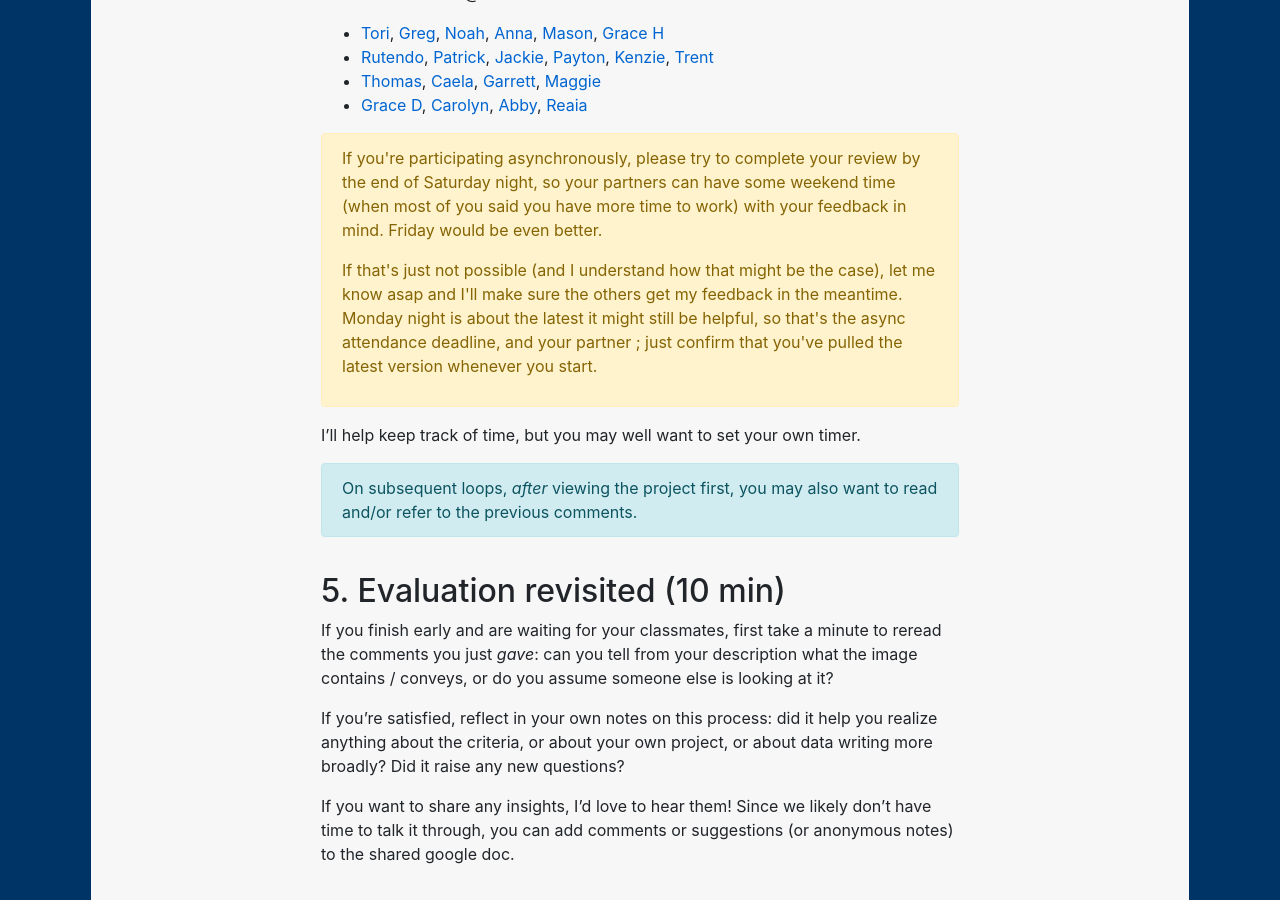
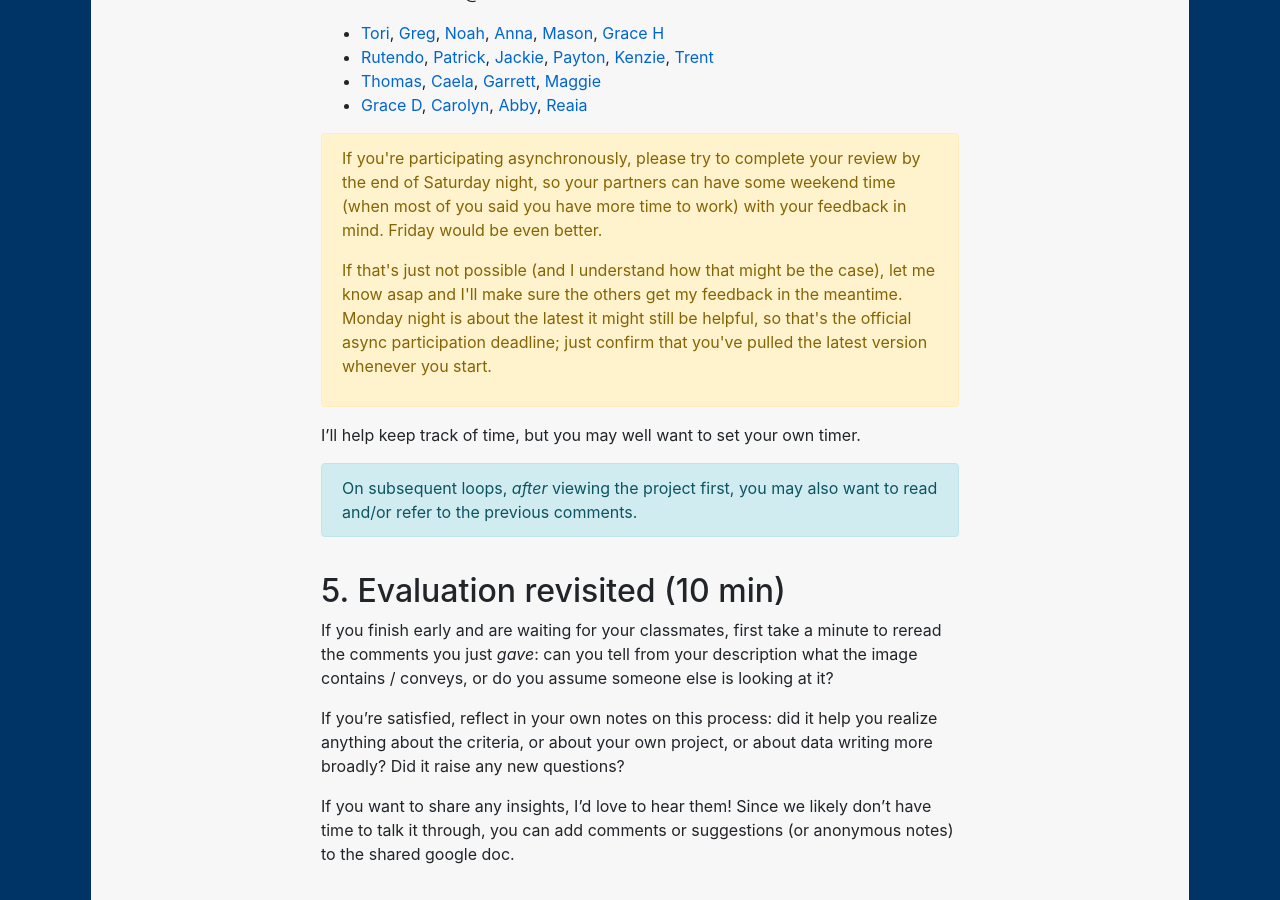
Before and after one commit to benmiller314/cdm2021spring, a Jekyll site: the page built from plans/lesson-13.md, in a window 1280 px wide and 900 px high, scrolled down 4590 px. Built offline with Jekyll 4.4.1, drawn with Linux system fonts in a browser that asks for light colours; our own code applies the rules of GitHub Pages for plain Markdown files.

Commit message:
typo fix

```diff
--- a/plans/lesson-13.md
+++ b/plans/lesson-13.md
@@ -131,7 +131,7 @@ NB: If one of your partners has not yet posted a draft, reclaim that time for an
 <div class="alert alert-warning">
 <p>If you're participating asynchronously, please try to complete your review by the end of Saturday night, so your partners can have some weekend time (when most of you said you have more time to work) with your feedback in mind. Friday would be even better.</p>
 
-<p>If that's just not possible (and I understand how that might be the case), let me know asap and I'll make sure the others get my feedback in the meantime. Monday night is about the latest it might still be helpful, so that's the async attendance deadline, and your partner ; just confirm that you've pulled the latest version whenever you start.</p>
+<p>If that's just not possible (and I understand how that might be the case), let me know asap and I'll make sure the others get my feedback in the meantime. Monday night is about the latest it might still be helpful, so that's the official async participation deadline; just confirm that you've pulled the latest version whenever you start.</p>
 </div>
 
 
```
